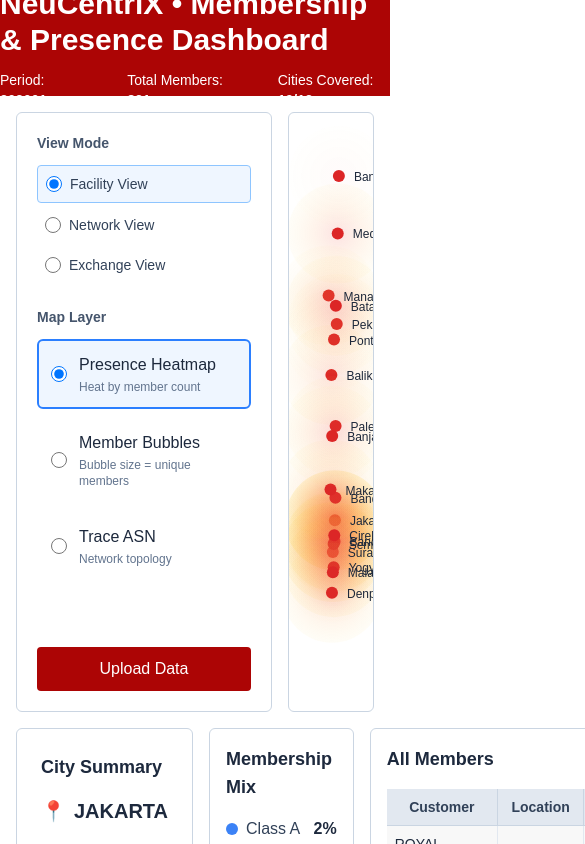
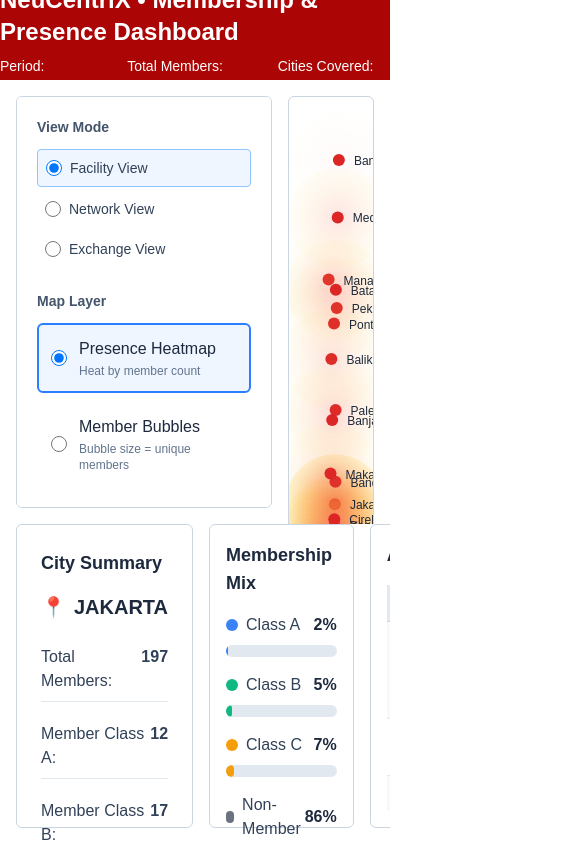
Before and after one commit to ArgyaSabih/ncix-reporting-dashboard, a Next.js app: page / in a window 390 px wide. Shown: the top 844 px of the page, 585 px wide, since content can reach past the window. Built offline with nearby package versions, Linux system fonts and the light colour scheme.

Commit message:
feat: Enhance layout responsiveness and adjust header styling

```diff
--- a/app/page.js
+++ b/app/page.js
@@ -25,9 +25,9 @@ export default function Home() {
   };
 
   return (
-    <div className="flex flex-col min-h-screen bg-white">
+    <div className="flex flex-col w-screen h-screen overflow-hidden bg-white">
       <Header />
-      <div className="flex flex-1 gap-4 p-4">
+      <div className="flex flex-1 gap-4 p-4 overflow-hidden">
         <Sidebar
           activeLayer={activeLayer}
           onLayerChange={setActiveLayer}
@@ -41,7 +41,7 @@ export default function Home() {
           onCityClick={handleCityClick}
         />
       </div>
-      <div className="flex gap-4 p-4 pt-0">
+      <div className="flex gap-4 p-4 pt-0 h-80 overflow-hidden">
         <CitySummary viewMode={viewMode} selectedCity={selectedCity} selectedCustomer={selectedCustomer} />
         <MembershipChart
           viewMode={viewMode}
--- a/src/components/dashboard/CitySummary.js
+++ b/src/components/dashboard/CitySummary.js
@@ -47,7 +47,7 @@ const CitySummary = ({viewMode, selectedCity, selectedCustomer}) => {
           : "Member Class C";
 
     return (
-      <div className="flex-1 border border-slate-300 p-6 rounded-md bg-white">
+      <div className="flex-1 border  border-slate-300 p-6 rounded-md bg-white">
         <h2 className="text-lg font-bold text-slate-800 mb-4">City Summary</h2>
 
         <div className="flex items-center gap-2 mb-4">
--- a/src/components/layout/Header.js
+++ b/src/components/layout/Header.js
@@ -13,8 +13,8 @@ const Header = () => {
   const totalCities = 12; // Total cities target
 
   return (
-    <div className="w-full bg-[#AC0505] h-24 flex flex-col items-center justify-center text-white">
-      <h1 className="text-3xl font-bold mb-3">NeuCentriX • Membership & Presence Dashboard</h1>
+    <div className="w-full bg-[#AC0505] h-20 flex-shrink-0 flex flex-col items-center justify-center text-white">
+      <h1 className="text-2xl font-bold mb-2">NeuCentriX • Membership & Presence Dashboard</h1>
       <div className="flex justify-center gap-12 text-sm">
         <div>
           <span className="font-normal">Period: </span>
--- a/src/components/layout/Sidebar.js
+++ b/src/components/layout/Sidebar.js
@@ -5,10 +5,7 @@ import LayerToggle from "../dashboard/LayerToggle";
 
 const Sidebar = ({activeLayer, onLayerChange, viewMode, onViewModeChange}) => {
   return (
-    <div
-      className="w-64 flex flex-col border border-slate-300 p-5 rounded-md bg-white"
-      style={{minHeight: "600px"}}
-    >
+    <div className="w-64 flex-shrink-0 flex flex-col border border-slate-300 p-5 rounded-md bg-white h-full overflow-auto">
       <LayerToggle
         activeLayer={activeLayer}
         onLayerChange={onLayerChange}
```
